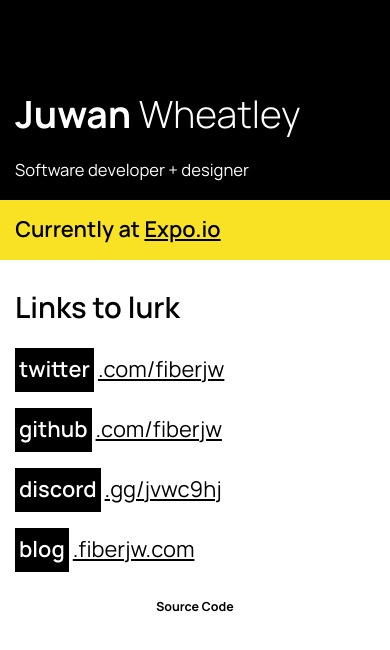
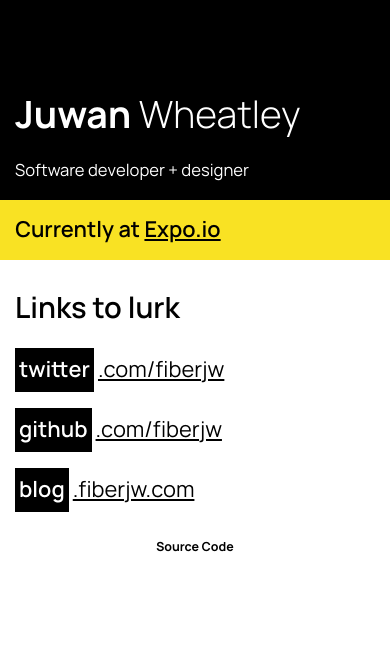
Before and after one commit to FiberJW/fiberjw.com-v2, a React Native app: screen / in a window 390 px wide. Shown: the top 650 px of the page. Built offline with nearby package versions, Linux system fonts and the light colour scheme.

Commit message:
remove discord link

```diff
--- a/App.tsx
+++ b/App.tsx
@@ -138,11 +138,6 @@
             TLDAndPathLabel=".com/fiberjw"
           />
           <Link
-            href="https://discord.gg/JvwC9Hj"
-            subdomainLabel="discord"
-            TLDAndPathLabel=".gg/JvwC9Hj"
-          />
-          <Link
             href="https://blog.fiberjw.com"
             subdomainLabel="blog"
             TLDAndPathLabel=".fiberjw.com"
@@ -163,7 +158,9 @@
 }
 
 function LinkStack({ children }) {
-  return Children.map(children, (c, i) => {
+  return (
+    <>
+      {Children.map(children, (c, i) => {
         return React.cloneElement(c, {
           ...c.props,
           style: [
@@ -171,7 +168,9 @@
             i !== Children.count(children) - 1 && { marginBottom: 16 },
           ],
         });
-  });
+      })}
+    </>
+  );
 }
 
 function Link({
```
Lines whose indentation alone changed are shown as unchanged.
